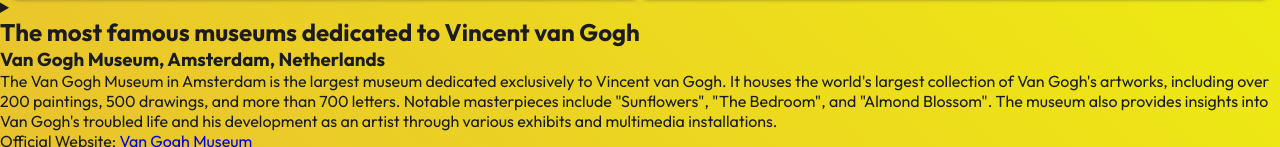
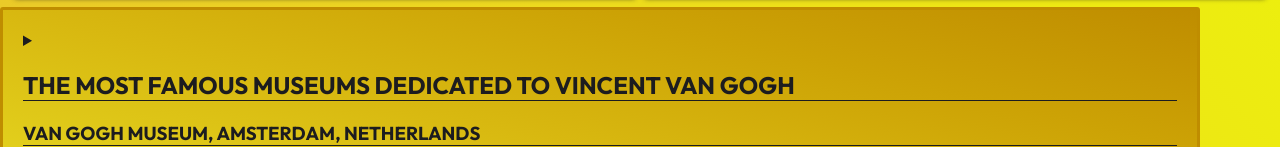
Before and after one commit to MykhailoVasylkov/Vincent-van-Gogh, a plain HTML site: page index.html in a window 1280 px wide. Shown: the part 653-800 px from the top of the page. Drawn offline with Linux system fonts and the light colour scheme.

Commit message:
Add style for the articles section

```diff
--- a/assets/css/style.css
+++ b/assets/css/style.css
@@ -180,3 +180,38 @@ header a:hover {
 #item3:hover {
     transform: scale(1.03);
 }
+
+/*Articles menu*/
+#articles-section {
+    margin: 20px 15px 0 15px;
+    display: flex;
+    justify-content: center;
+    align-items: center;
+    flex-direction: column;
+
+}
+
+.text-content {
+    width: 100%;
+    max-width: 1200px;
+    background-image: linear-gradient(to right top, #eae62a, #e2cf1c, #d8b810, #cca205, #bf8d00);
+    padding: 20px;
+    margin-top: 10px;
+    border: #bf8d00 solid;
+    border-radius: 3px;
+    text-align: justify;
+}
+
+
+article h2,
+h3 {
+    margin: 20px 0;
+    text-transform: uppercase;
+    border-bottom: 1px solid #1c1c1f;
+
+}
+
+article span {
+    margin: 10px 0;
+    display: inline-block;
+}
```
